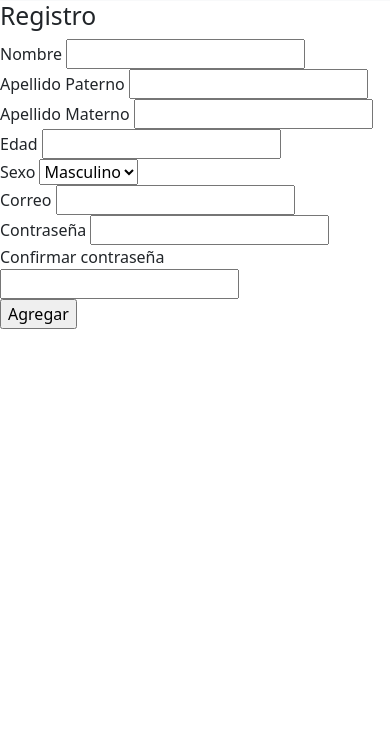
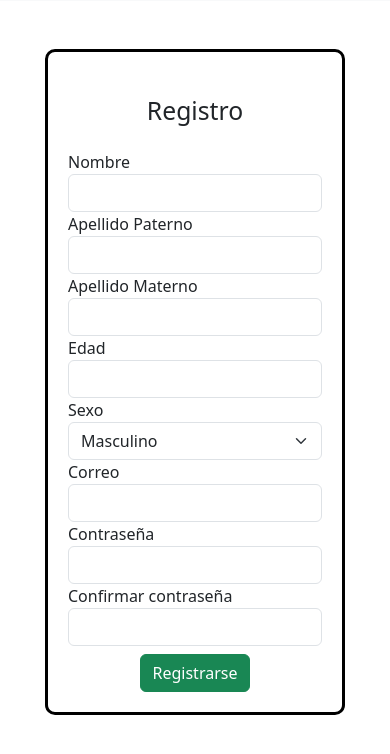
Before and after one commit to ramssrez/colegioMexico, a PHP site: page /pages/registerUser.php in a window 390 px wide. Shown: the part 55-809 px from the top of the page. Run offline with PHP 8.4, Linux system fonts and the light colour scheme.

Commit message:
Cambio del diseño del registro del usuario de manera responsiva

```diff
--- a/pages/iniciarSession.php
+++ b/pages/iniciarSession.php
@@ -12,7 +12,7 @@
         <?php
             include("../components/navigationGeneral.php");
         ?>
-        <div class="custom-container mt-2">
+        <div class="custom-container mt-5">
             <h2 class="my-4 text-center">Iniciar sesión</h2>
                         <?php
                 if(isset($_GET['error']) && $_GET['error'] == 1 )
@@ -43,6 +43,6 @@
             </form>
         </div>
         <script src="https://cdn.jsdelivr.net/npm/bootstrap@5.3.3/dist/js/bootstrap.bundle.min.js" integrity="sha384-YvpcrYf0tY3lHB60NNkmXc5s9fDVZLESaAA55NDzOxhy9GkcIdslK1eN7N6jIeHz" crossorigin="anonymous"></script>
-        <script src="../js/main.js"></script>
+        <script src="../js/tooltipImplementacion.js"></script>
     </body>
 </html>
--- a/pages/registerUser.php
+++ b/pages/registerUser.php
@@ -4,14 +4,15 @@
         <meta charset="UTF-8">
         <meta name="viewport" content="width=device-width, initial-scale=1.0">
         <link href="https://cdn.jsdelivr.net/npm/bootstrap@5.3.3/dist/css/bootstrap.min.css" rel="stylesheet" integrity="sha384-QWTKZyjpPEjISv5WaRU9OFeRpok6YctnYmDr5pNlyT2bRjXh0JMhjY6hW+ALEwIH" crossorigin="anonymous">
+        <link href="../css/styles.css" rel="stylesheet">
         <title>Colegio Instituto México</title>
     </head>
     <body>
         <?php
             include("../components/navigationGeneral.php");
         ?>
-        <div class="contenedor">
-            <h2>Registro</h2>
+        <div class="custom-container mt-5">
+            <h2 class="my-4 text-center">Registro</h2>
             <?php
                 if(isset($_GET['error']) && $_GET['error'] == 1 )
                 {
@@ -47,46 +48,47 @@
                 }
             ?>
             <form action="../config/createUser.php" method="POST">
-                <div class="elemento">
+                <div class="form-group">
                     <label for="userName">Nombre</label>
-                    <input type="text" id="userName" name="userName">
+                    <input class="form-control" type="text" id="userName" name="userName" data-bs-toggle="tooltip" data-bs-placement="right" title="Ingresa tu nombre.">
                 </div>
-                <div class="elemento">
+                <div  class="form-group">
                     <label for="userApellidoPaterno">Apellido Paterno</label>
-                    <input type="text" id="userApellidoPaterno" name="userApellidoPaterno" required="true">
+                    <input class="form-control"  type="text" id="userApellidoPaterno" name="userApellidoPaterno" data-bs-toggle="tooltip" data-bs-placement="right" title="Ingresa tu apellido paterno.">
                 </div>
-                <div class="elemento">
+                <div class="form-group">
                     <label for="userApellidoMaterno">Apellido Materno</label>
-                    <input type="text" id="userApellidoMaterno" name="userApellidoMaterno" required="true">
+                    <input class="form-control" type="text" id="userApellidoMaterno" name="userApellidoMaterno" data-bs-toggle="tooltip" data-bs-placement="right" title="Ingresa tu apellido materno.">
                 </div>
-                <div class="elemento">
+                <div class="form-group">
                     <label for="userEdad">Edad</label>
-                    <input type="number" id="userEdad" name="userEdad" required="true">
+                    <input class="form-control" type="number" id="userEdad" name="userEdad" data-bs-toggle="tooltip" data-bs-placement="right" title="Ingresa tu edad.">
                 </div>
-                <div class="elemento">
+                <div class="form-group">
                     <label for="userSexo">Sexo</label>
-                    <select name="userSexo" id="userSexo">
+                    <select class="form-select" name="userSexo" id="userSexo">
                         <option value="Masculino">Masculino</option>
                         <option value="Femenino">Femenino</option>
                     </select>
                 </div>
-                <div class="elemento">
+                <div class="form-group">
                     <label for="userCorreo">Correo</label>
-                    <input type="text" id="userCorreo" name="userCorreo" required="true">
+                    <input class="form-control" type="email" id="userCorreo" name="userCorreo" data-bs-toggle="tooltip" data-bs-placement="right" title="Ingresa tu correo electronico">
                 </div>
-                <div class="elemento">
+                <div class="form-group">
                     <label for="userPassword">Contraseña</label>
-                    <input type="password" id="userPassword" name="userPassword" required="true">
+                    <input class="form-control" type="password" id="userPassword" name="userPassword" data-bs-toggle="tooltip" data-bs-placement="right" title="Longitud mínima de 8 posiciones, con letras y números y por lo menos un carácter especial (#,$,-,_,&,%)”.">
                 </div>
-                <div class="elemento">
+                <div class="form-group">
                     <label for="userPasswordDos">Confirmar contraseña</label>
-                    <input type="password" id="userPasswordDos" name="userPasswordDos" required="true">
+                    <input class="form-control" type="password" id="userPasswordDos" name="userPasswordDos" data-bs-toggle="tooltip" data-bs-placement="right" title="Longitud mínima de 8 posiciones, con letras y números y por lo menos un carácter especial (#,$,-,_,&,%)”.">
                 </div>
-                <div class="elemento">
-                    <input id="btn-agregar" type="submit" name= "userSubmit" value="Agregar">
+                <div class="text-center">
+                    <button type="submit" class="btn btn-success mt-2 ">Registrarse</button>
                 </div>
             </form>
         </div>
         <script src="https://cdn.jsdelivr.net/npm/bootstrap@5.3.3/dist/js/bootstrap.bundle.min.js" integrity="sha384-YvpcrYf0tY3lHB60NNkmXc5s9fDVZLESaAA55NDzOxhy9GkcIdslK1eN7N6jIeHz" crossorigin="anonymous"></script>
+        <script src="../js/tooltipImplementacion.js"></script>
     </body>
 </html>
```
Also changed, not shown: index.php (+0 -36 lines).
